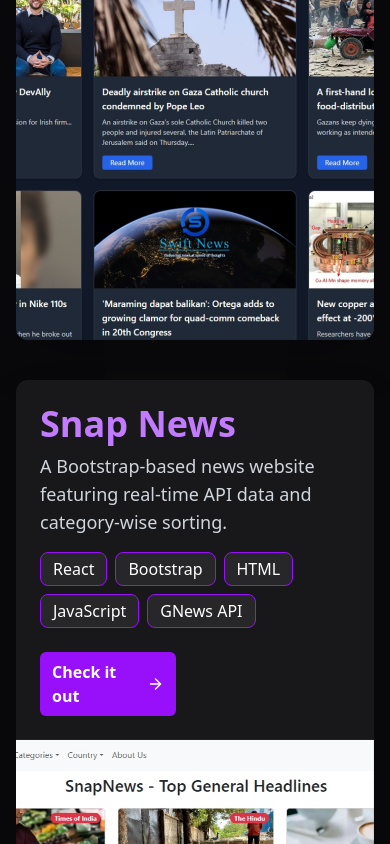
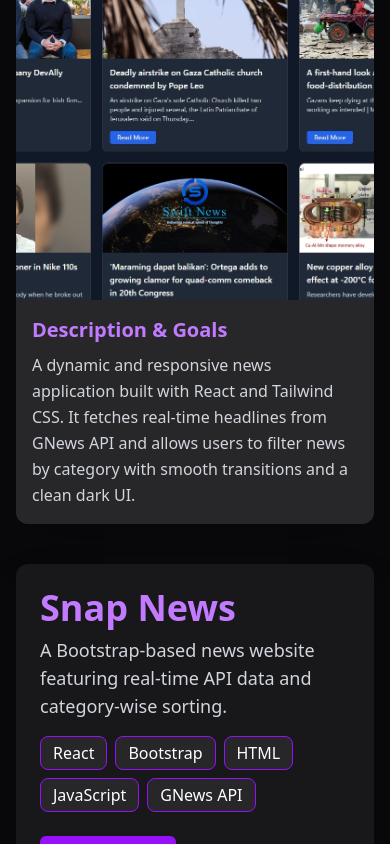
Before and after one commit to CoreTech7704/Portfoliosite, a React (Vite) app: page / in a window 390 px wide. Shown: the part 3134-3978 px from the top of the page. Built offline with nearby package versions, Linux system fonts and the light colour scheme.

Commit message:
Project card upgrade

```diff
--- a/src/components/Projects.jsx
+++ b/src/components/Projects.jsx
@@ -104,15 +104,28 @@
               </div>
 
               {/* Right - Image & Overlay */}
-              <div className="relative w-full h-120 lg:w-2/3 group">
+              <div className="relative w-full lg:w-2/3 group">
+                {/* Image */}
                 <img
                   src={project.image}
                   alt={`${project.title} Screenshot`}
-                  className="w-full h-full object-cover transition duration-500 group-hover:blur-sm"
+                  className="w-full h-110 lg:h-110 object-cover transition duration-500 lg:group-hover:blur-sm"
                 />
-                <div className="absolute inset-0 bg-black/60 opacity-0 group-hover:opacity-100 transition-opacity duration-500 p-6 flex flex-col justify-center">
-                  <h4 className="text-3xl font-semibold text-purple-300 mb-2">Description & Goals</h4>
+
+                {/* Hover Description - only for desktop */}
+                <div className="hidden lg:flex absolute inset-0 bg-black/60 opacity-0 group-hover:opacity-100 transition-opacity duration-500 p-6 flex-col justify-center">
+                  <h4 className="text-3xl font-semibold text-purple-300 mb-2">
+                    Description & Goals
+                  </h4>
                   <p className="text-gray-300 text-lg leading-relaxed">{project.goals}</p>
+                </div>
+
+                {/* Static Description - only for mobile */}
+                <div className="block lg:hidden bg-zinc-800 p-4">
+                  <h4 className="text-xl font-semibold text-purple-400 mb-2">
+                    Description & Goals
+                  </h4>
+                  <p className="text-gray-300 text-base leading-relaxed">{project.goals}</p>
                 </div>
               </div>
             </div>
```
